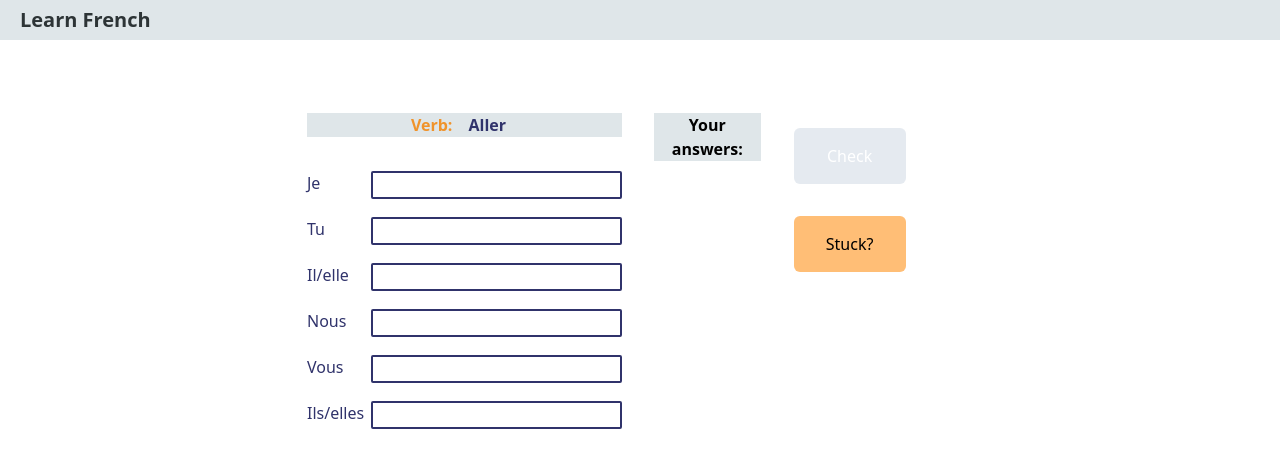
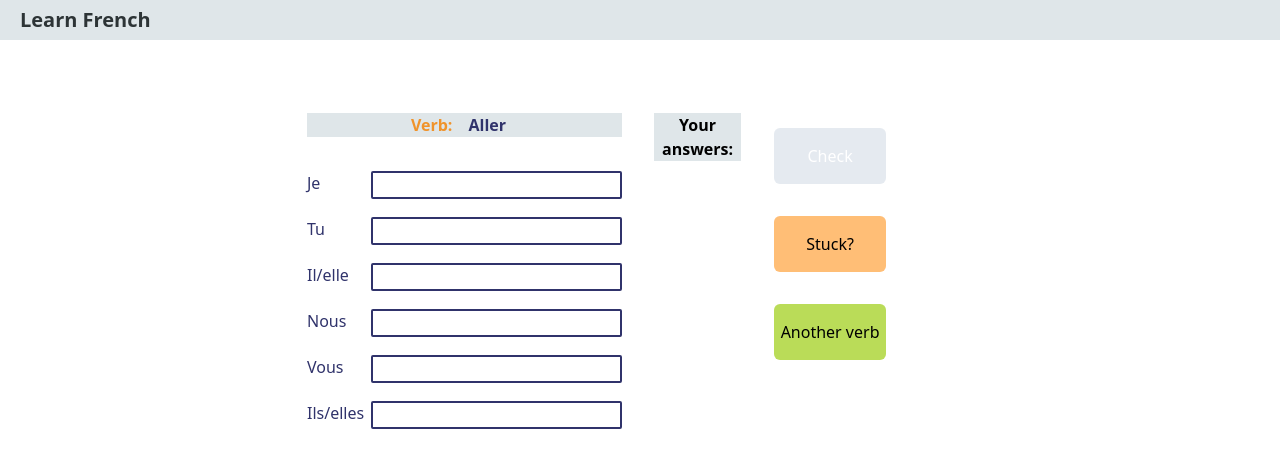
Before and after one commit to sandurago/frenchverbs, a Vue app: page / in a window 1280 px wide. Both pictures are taken after a click on the button "Get random verb". Shown: the top 468 px of the page. Built offline with nearby package versions, Linux system fonts and the light colour scheme.

Commit message:
Created button that loads another verb.

```diff
--- a/src/views/VerbDisplay.vue
+++ b/src/views/VerbDisplay.vue
@@ -71,6 +71,11 @@
         v-if="getHelp"
         @close="closeHelp"
       />
+
+      <button
+        @click="getNext()"
+        class="m-4 h-14 w-28 bg-grass-green rounded-md"
+      >Another verb</button>
     </div>
   </div>
 </template>
```
